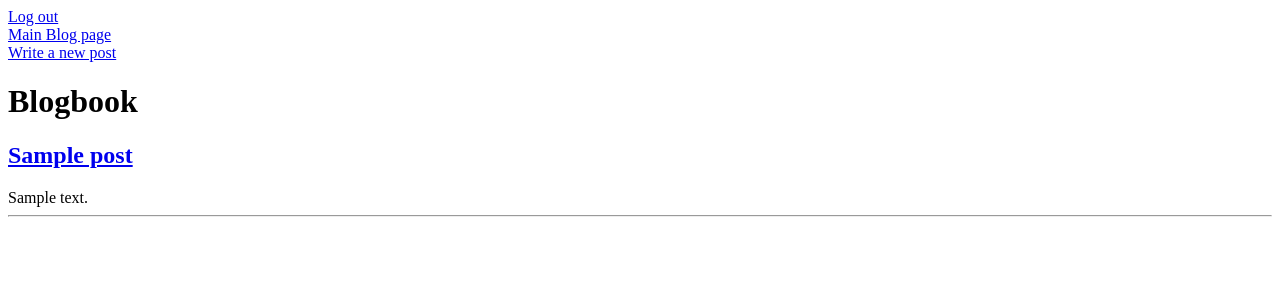
After one commit to ScorchConway/build-a-blog, a Flask app: page /blog in a window 1280 px wide. The commit adds this page. Shown: the top 300 px of the page. Run offline with Flask 2, Linux system fonts and the light colour scheme; the visitor is signed in with stand-in values (Sample User, id 1); tables that the repository leaves empty hold one stand-in row (values such as "Sample post").

Commit message:
blog has all required functionality. POSTing to /newpost renders a page displaying only that post. Titles on /blog are links that render pages displaying only that post.

```diff
--- a/main.py
+++ b/main.py
@@ -65,7 +65,7 @@ def register():
             db.session.commit()
 
             session['email'] = email
-            return redirect('/')
+            return redirect('/blog')
         else:
             flash("email already registered")
             return render_template('register.html')
@@ -84,7 +84,7 @@ def login():
         if user and user.password == password:
             session['email'] = email # set the session dict at the key 'email' to the value of email
             flash('Logged in')
-            return redirect('/')
+            return redirect('/blog')
         else:
             flash("password is incorrect or user doesn't exist", "error")
             return redirect('/login')
@@ -94,30 +94,54 @@ def login():
 @app.route('/logout')
 def logout():
     del session['email']
-    return redirect('/')
+    return redirect('/blog')
 
+@app.route('/blog')
+def blog():
 
-@app.route('/', methods=['POST', 'GET'])
+    if request.args:  # if the request had any query parameters
+        # display a single post
+        id = request.args.get('id')
+        post = Post.query.filter_by(id=id).first()
+        # post = Post.query.filter_by(id=request.args.get('id') # one-liner
+        return render_template('post.html', post=post)
+
+    owner = User.query.filter_by(email=session['email']).first()
+    posts = Post.query.filter_by(owner=owner).all()
+
+    return render_template('posts.html', title="Blogbook", owner=owner, posts=posts)
+
+@app.route('/newpost', methods=['POST', 'GET'])
 def index():
 
     owner = User.query.filter_by(email=session['email']).first()
-    print('owner:', owner)
 
     if request.method == 'POST':
-        print('Inside index() if:')
         # user is trying to submit a blog post
+
         title = request.form['title']
         body = request.form['body']
-        print('before new post')
+
+        #validate data
+        if not title or title.isspace() or not body or body.isspace():
+            flash('Please add a Title and Body')
+            return render_template('newpost.html', title=title, body=body)
+
+
         new_post = Post(title, body, owner)
         db.session.add(new_post)
         #db.session.add(Post(request.form['title'], request.form['body'], owner)) #alt one-liner
         db.session.commit()
+        new_post_id = new_post.id
 
-    posts = Post.query.filter_by(owner=owner).all()
 
-    return render_template('index.html', title="Build a Blog",
-        posts=posts)
+        return redirect('/blog?id=' + str(new_post_id))
+
+    return render_template('newpost.html')
+
+
+
+
 
 if __name__ == '__main__':
     app.run()
--- a/templates/base.html
+++ b/templates/base.html
@@ -13,6 +13,12 @@
     <div>
         <a href='/logout'>Log out</a>
     </div>
+    <div>
+        <a href='/blog'>Main Blog page</a>
+    </div>
+    <div>
+        <a href='/newpost'>Write a new post</a>
+    </div>
 
     {% with messages = get_flashed_messages(with_categories=True) %}
         <ul>
--- /dev/null
+++ b/templates/posts.html
@@ -0,0 +1,20 @@
+{% extends "base.html" %}
+
+{% block content %}
+
+<h1>Blogbook</h1>
+
+{% if posts|length == 0 %}
+<p>No posts yet</p>
+{% else %}
+
+        {% for post in posts %}
+        <h2><a href='/blog?id={{post.id}}'>{{post.title}}</a></h2>
+        <div>{{post.body}}</div>
+        <hr>
+
+        {% endfor %}
+    </ul>
+{% endif %}
+
+{% endblock %}
```
Also changed, not shown: templates/newpost.html (added, +15 -0 lines), templates/post.html (added, +10 -0 lines).
